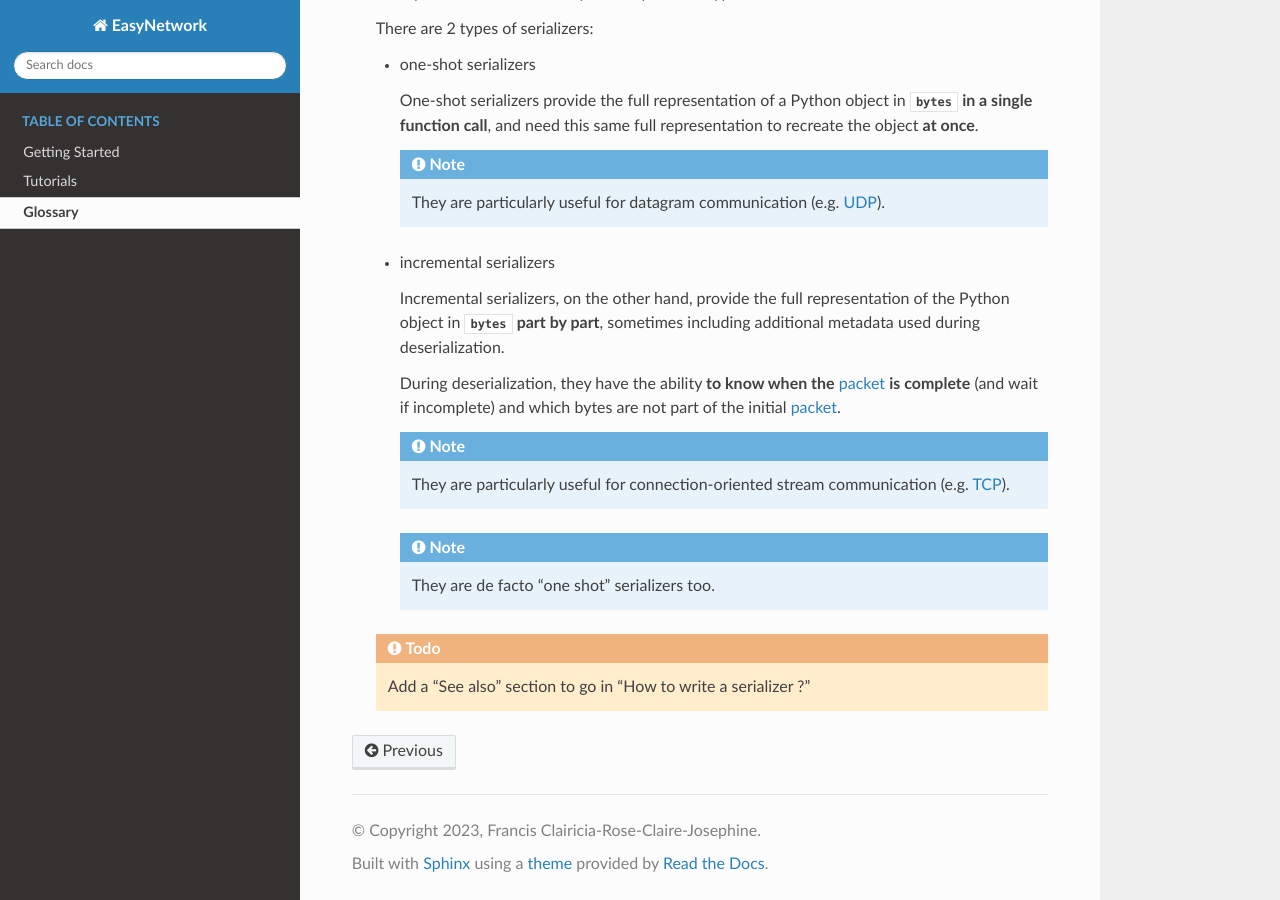
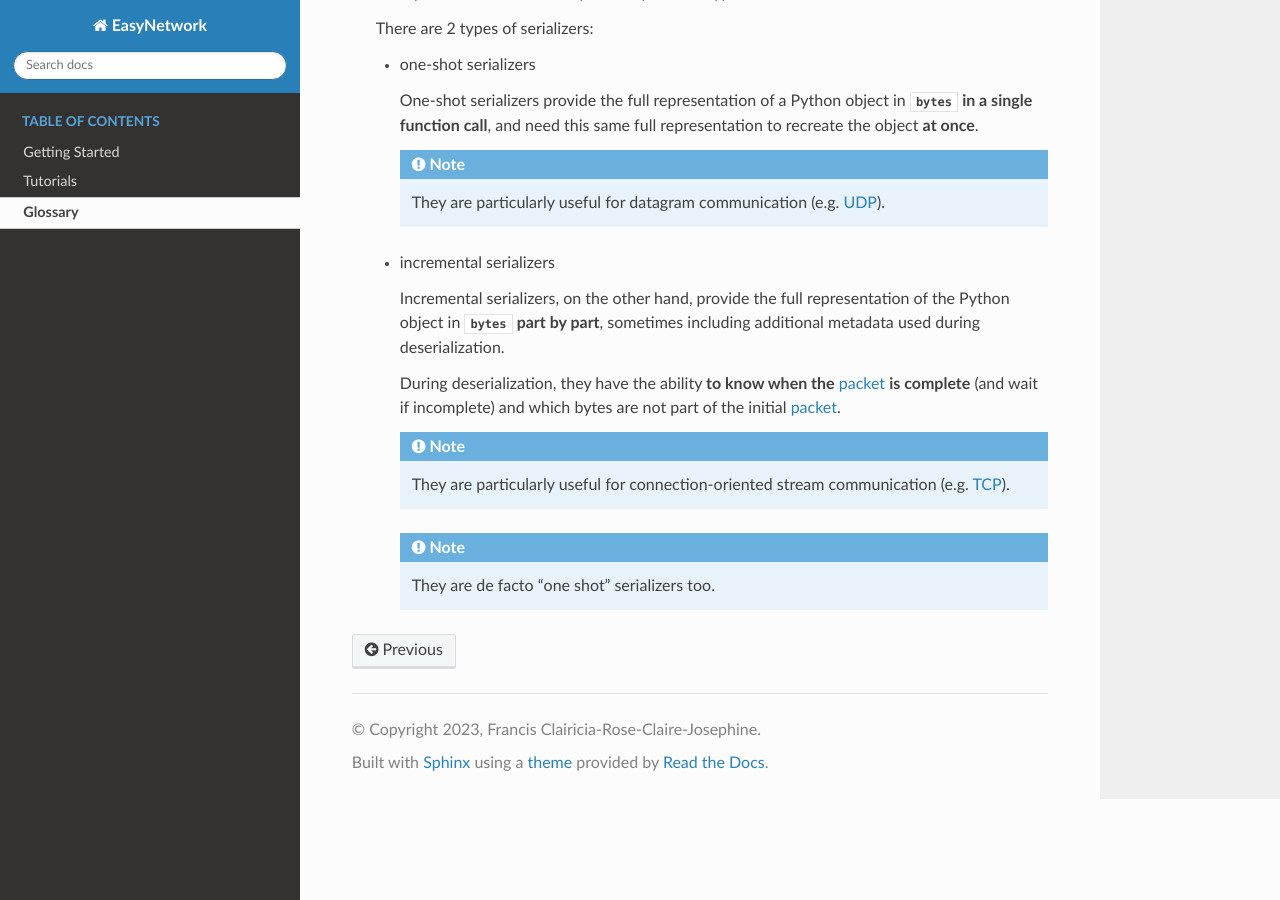
Before and after one commit to francis-clairicia/EasyNetwork, a Sphinx documentation site: the page built from docs/source/glossary.rst, in a window 1280 px wide and 900 px high, scrolled down 1070 px. Built offline with Sphinx 7.4.7 and the Read the Docs theme 2.0.0, drawn with Linux system fonts in a browser that asks for light colours.

Commit message:
[DOCS] Removed a TODO in glossary

```diff
--- a/docs/source/glossary.rst
+++ b/docs/source/glossary.rst
@@ -69,10 +69,6 @@ Glossary
 
            They are de facto "one shot" serializers too.
 
-      .. todo::
-
-         Add a "See also" section to go in "How to write a serializer ?"
-
 .. Links
 
 .. _UDP: https://en.wikipedia.org/wiki/User_Datagram_Protocol
```
